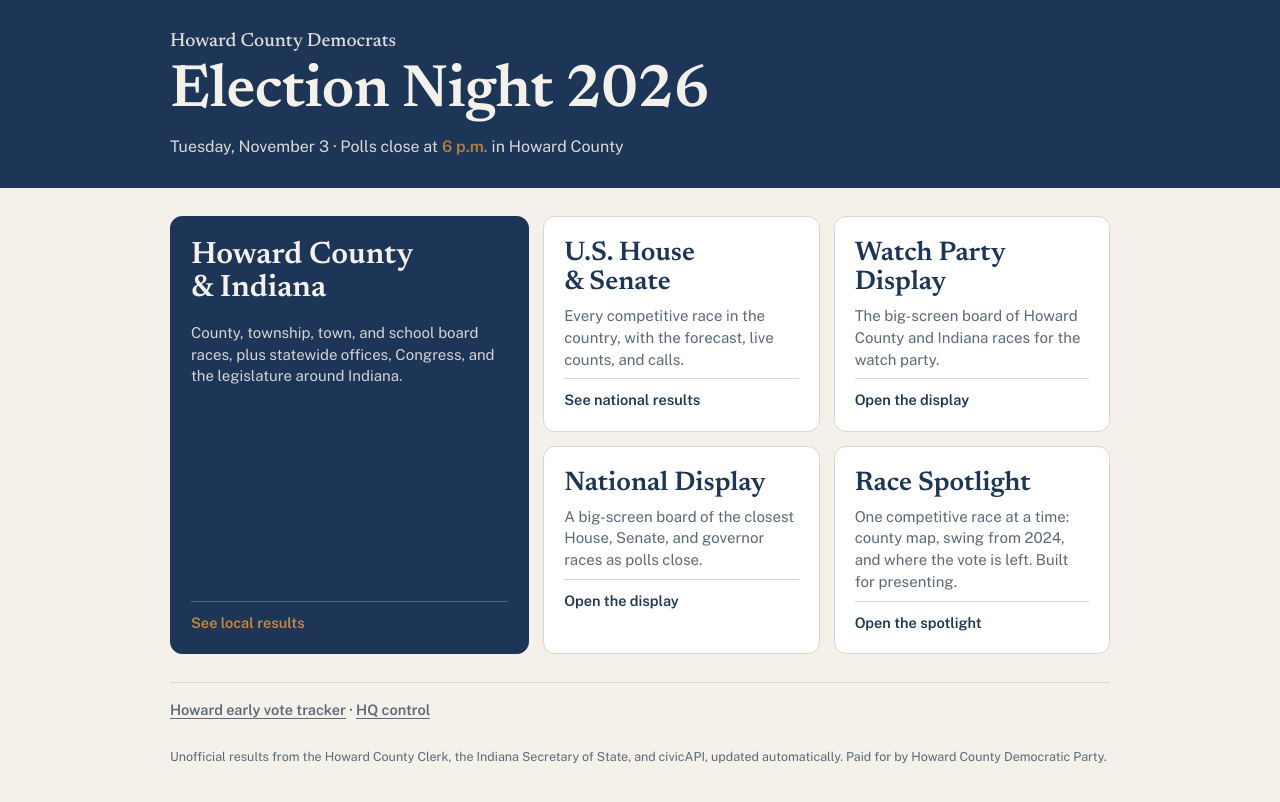
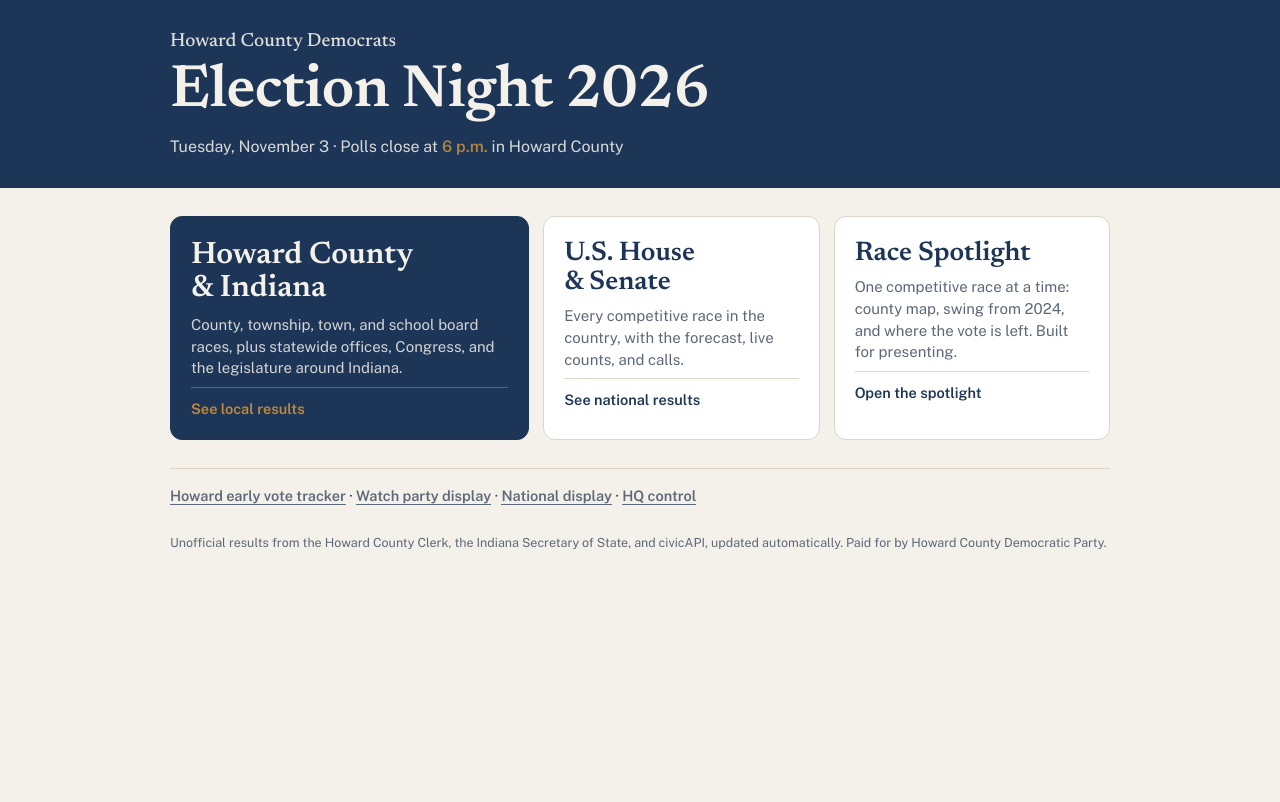
Before and after one commit to nolanhcdp/electionresults, a website: page public/index.html in a window 1280 px wide. Drawn offline with nearby package versions, Linux system fonts and the light colour scheme.

Commit message:
Add files via upload

```diff
--- a/public/index.html
+++ b/public/index.html
@@ -36,8 +36,7 @@ h1 { font-family: var(--display); font-weight: 600; font-size: clamp(38px, 7vw,
 
 .main { padding-block: 28px 40px; display: grid; gap: 28px }
 .choices { display: grid; grid-template-columns: 1.3fr 1fr 1fr; gap: 14px }
-.choice.local { grid-row: span 2; display: flex; flex-direction: column }
-.choice.local p { margin-top: 8px }
+
 .choice { display: grid; align-content: start; gap: 8px; text-decoration: none; color: var(--fg); background: var(--surface); border: 1px solid var(--line); border-radius: 12px; padding: 22px 20px 20px; min-height: 180px; transition: border-color .15s }
 .choice:hover { border-color: var(--amber) }
 .choice h2 { font-family: var(--display); font-size: 27px; font-weight: 600; line-height: 1.08; margin: 0; text-wrap: balance }
@@ -54,7 +53,7 @@ h1 { font-family: var(--display); font-weight: 600; font-size: clamp(38px, 7vw,
 .hq a:hover { color: var(--fg) }
 .foot { color: var(--muted); font-size: 12.5px; margin: 0 }
 
-@media (max-width: 1000px) { .choices { grid-template-columns: 1fr 1fr } .choice.local { grid-row: auto; grid-column: 1 / -1 } }
+@media (max-width: 1000px) { .choices { grid-template-columns: 1fr 1fr } .choice.local { grid-column: 1 / -1 } }
 @media (max-width: 620px) { .choices { grid-template-columns: 1fr } .choice { min-height: 0 } }
 @media (prefers-reduced-motion: reduce) { .choice { transition: none } }
 </style>
@@ -80,16 +79,6 @@ h1 { font-family: var(--display); font-weight: 600; font-size: clamp(38px, 7vw,
       <p>Every competitive race in the country, with the forecast, live counts, and calls.</p>
       <span class="go">See national results</span>
     </a>
-    <a class="choice" href="/tv">
-      <h2>Watch Party Display</h2>
-      <p>The big-screen board of Howard County and Indiana races for the watch party.</p>
-      <span class="go">Open the display</span>
-    </a>
-    <a class="choice" href="/national-tv">
-      <h2>National Display</h2>
-      <p>A big-screen board of the closest House, Senate, and governor races as polls close.</p>
-      <span class="go">Open the display</span>
-    </a>
     <a class="choice" href="/race">
       <h2>Race Spotlight</h2>
       <p>One competitive race at a time: county map, swing from 2024, and where the vote is left. Built for presenting.</p>
@@ -97,7 +86,7 @@ h1 { font-family: var(--display); font-weight: 600; font-size: clamp(38px, 7vw,
     </a>
   </nav>
 
-  <p class="hq"><a href="/early-vote">Howard early vote tracker</a> · <a href="/control">HQ control</a></p>
+  <p class="hq"><a href="/early-vote">Howard early vote tracker</a> · <a href="/tv">Watch party display</a> · <a href="/national-tv">National display</a> · <a href="/control">HQ control</a></p>
 
   <p class="foot">Unofficial results from the Howard County Clerk, the Indiana Secretary of State, and civicAPI, updated automatically. Paid for by Howard County Democratic Party.</p>
 </main>
```
